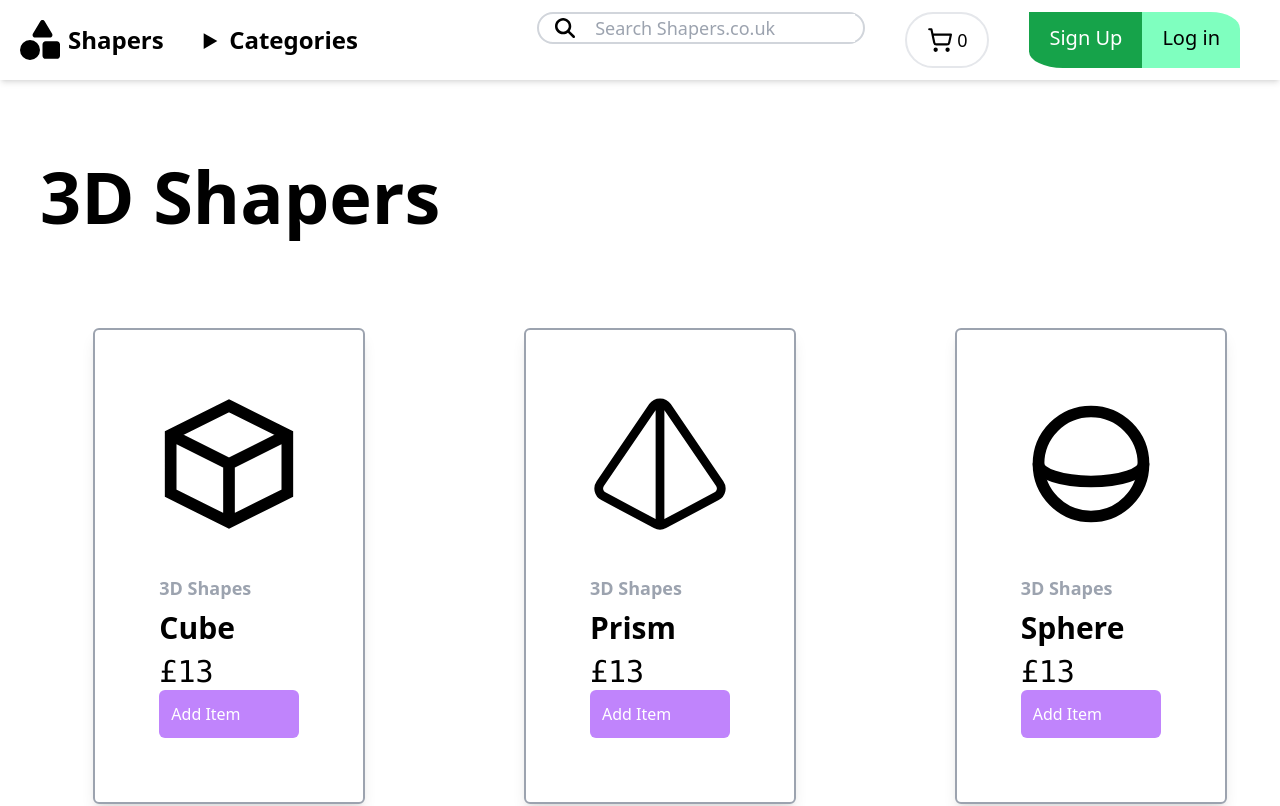
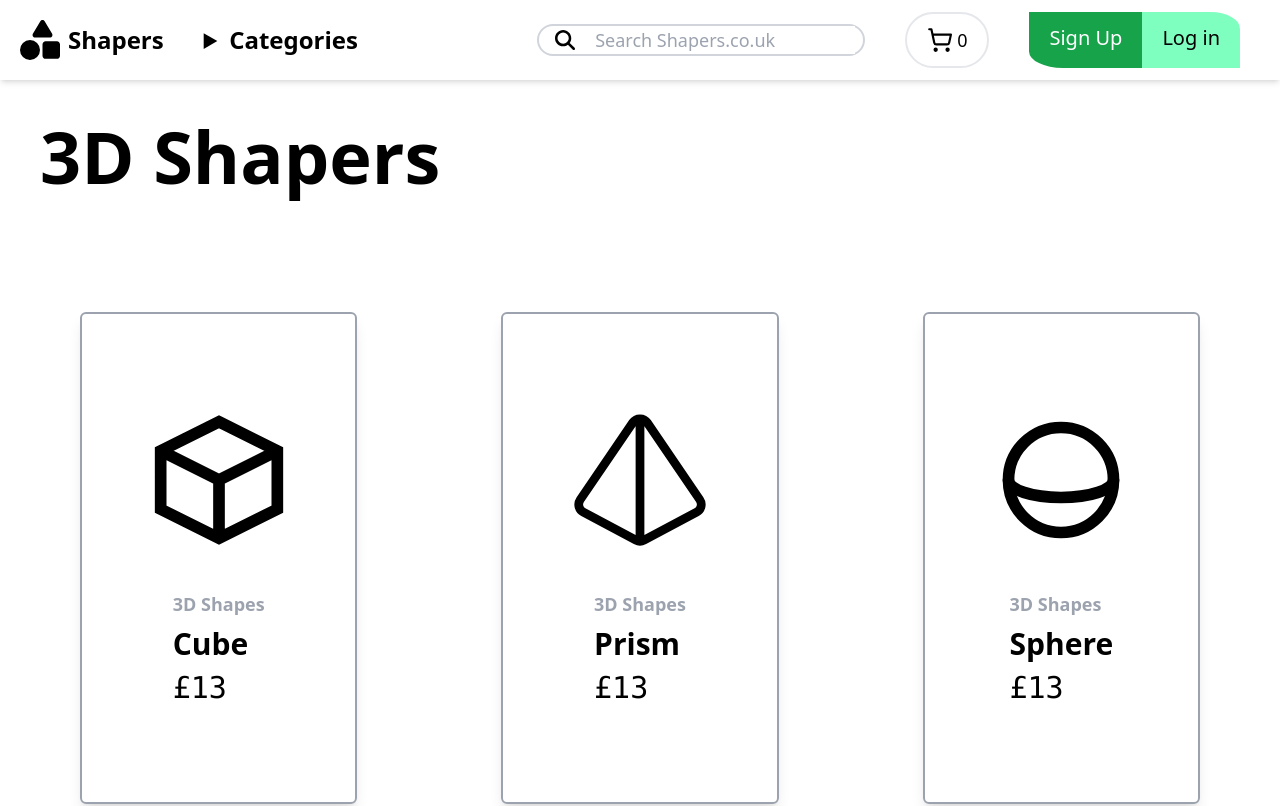
Before and after one commit to JGMundle/shapers-ecommerce, a Next.js app: page /3DShapes in a window 1280 px wide. Shown: the top 806 px of the page. Built offline with nearby package versions, Linux system fonts and the light colour scheme.

Commit message:
Add minor design changes to the 2D and 3D shape items

```diff
--- a/app/2DShapes/page.tsx
+++ b/app/2DShapes/page.tsx
@@ -58,8 +58,8 @@ const TwoDShapes = () => {
 
   return (
     <div>
-      <h1 className="text-7xl font-bold my-20 ml-10">2D Shapers</h1>
-      <div className="grid grid-cols-3 gap-3">
+      <h1 className="text-7xl font-bold my-10 ml-10">2D Shapers</h1>
+      <div className="grid grid-cols-3 gap-36 p-20">
 
         {itemData.map((item, index) => (
           <ProductCard
--- a/app/3DShapes/page.tsx
+++ b/app/3DShapes/page.tsx
@@ -23,8 +23,8 @@ const ThreeDShapes = () => {
 
   return (
     <div>
-      <h1 className="text-7xl font-bold my-20 ml-10">3D Shapers</h1>
-      <div className="grid grid-cols-3 gap-3">
+      <h1 className="text-7xl font-bold my-10 ml-10">3D Shapers</h1>
+      <div className="grid grid-cols-3 gap-36 p-20">
         {itemDataThreeDimentional.map((item, index) => (
           <ProductCard
             key={index}
--- a/app/components/Basket/AddItemButton.tsx
+++ b/app/components/Basket/AddItemButton.tsx
@@ -1,26 +1,44 @@
-'use client'
-import React from 'react'
-import { BasketItem, useBasket } from '@/Statemanager/useBasket';
+"use client";
+import React from "react";
+import { BasketItem, useBasket } from "@/Statemanager/useBasket";
+import { FaShoppingBag } from "react-icons/fa";
 
 interface Props {
-  item: BasketItem
+  item: BasketItem;
 }
 
-const AddItemButton = ({item}: Props) => {
+const AddItemButton = ({ item }: Props) => {
   //You need React Redux And redux-toolkit
   //{id: 1, url: "www.google.com", category: "clothes", description: "Very nice", name: "Nike", price: 15, quantity: 1}
-  let { addItem } = useBasket()
+  let { addItem } = useBasket();
   // let storeItem = useBasket((state) => state.items)
 
   const handleAddToBasket = () => {
-      addItem(item)
+    addItem(item);
+  };
+
+  // Styles
+  const buttonStyle = {
+    addToBasket: {
+      display: "flex",
+      flexDirection: "row",
+      alignItems: "center",
+      backgroundColor: "#2e8bc0",
+      alignContent: "center",
+      justifyContent: "center",
+      borderRadius: 7,
+      paddingBlock: 5,
+
+      marginBlock: 10,
+    },
   };
 
   return (
-    <div className="p-3 rounded-md bg-purple-400 text-white" onClick={handleAddToBasket}>
-      <h1>Add Item</h1>
+    <div onClick={handleAddToBasket}>
+      <FaShoppingBag name="shopping" size={24} style={{ marginRight: 3 }} />
+      <p>Add to Basket</p>
     </div>
   );
-}
+};
 
-export default AddItemButton
+export default AddItemButton;
--- a/app/components/Basket/ProductCard.module.css
+++ b/app/components/Basket/ProductCard.module.css
@@ -1,11 +1,14 @@
 .mainItemStyle {
+    display: flex;
+    flex-direction: column;
+    align-items: center;
+
     border-width: 2px;
     --tw-border-opacity: 1;
         border-color: rgb(156 163 175 / var(--tw-border-opacity, 1));
 
     border-radius: 0.375rem;
-    padding-inline: 2.5rem;
-    padding: 4rem;
+    padding-block: 6rem;
 
 
     --tw-shadow: 0 10px 15px -3px rgb(0 0 0 / 0.1), 0 4px 6px -4px rgb(0 0 0 / 0.1);
--- a/app/components/Basket/ProductCard.tsx
+++ b/app/components/Basket/ProductCard.tsx
@@ -9,7 +9,7 @@ import { BasketItem } from "@/Statemanager/useBasket";
 const ProductCard = (basket: Partial<BasketItem>) => {
   // styles
   const recommendationStyle = {
-    mainDiv: "flex flex-row justify-center ml-10 mb-5 p-4",
+    // mainDiv: "flex flex-row justify-center ml-10 mb-5 p-4 border-2",
 
     itemCategory: "font-bold text-gray-400 text-lg",
     itemName: "text-3xl mt-2 font-extrabold",
@@ -19,11 +19,10 @@ const ProductCard = (basket: Partial<BasketItem>) => {
   return (
     <Link
       href={`/products/${basket.id}`}
-      className={recommendationStyle.mainDiv}
+      className={styles.mainItemStyle}
     >
       {/* Recommendation for 2D shapes */}
       {/* Icons */}
-      <div className={styles.mainItemStyle}>
         <div>{basket.icon}</div>
         <div className="mt-10">
           <h2 className={recommendationStyle.itemCategory}>
@@ -32,8 +31,6 @@ const ProductCard = (basket: Partial<BasketItem>) => {
           <h1 className={recommendationStyle.itemName}>{basket.name}</h1>
 
           <h2 className={recommendationStyle.itemPrice}>£{basket.price}</h2>
-        </div>
-        <AddItemButton item={basket as BasketItem} />
       </div>
       {/* <div className='bg-gray-200'/> */}
     </Link>
--- a/app/components/SearchBar/SearchBar.tsx
+++ b/app/components/SearchBar/SearchBar.tsx
@@ -12,7 +12,7 @@ const SearchBar = () => {
 
   const searchBarStyle = {
     mainContainer:
-      "border-2 border-gray-300 flex flex-row space-x-5 items-center px-2 pl-4 rounded-full",
+      "border-2 border-gray-300 flex flex-row space-x-5 items-center px-2 pl-4 mt-3 rounded-full",
     inputStyle: "text-lg",
   };
 
--- a/app/products/[id]/page.tsx
+++ b/app/products/[id]/page.tsx
@@ -2,28 +2,12 @@
 import { iconMapObject } from '@/app/2DShapes/page';
 import { itemData } from '@/app/utils/productdata';
 import React from 'react'
-import { FaShoppingBag } from "react-icons/fa";
+
 import { useParams } from 'next/navigation';
 
 
 
 const page = () => {
-  // Styles
-  const styles = {
-    addToBasket: {
-      display: "flex",
-      flexDirection: "row",
-      alignItems: "center",
-      backgroundColor: "#2e8bc0",
-      alignContent: "center",
-      justifyContent: "center",
-      borderRadius: 7,
-      paddingBlock: 5,
-
-      marginBlock: 10,
-    },
-  };
-
   function returnIconName(id: string | number): string | undefined {
       return itemData.find((shape) => shape.id === id)?.icon
   }
@@ -52,10 +36,7 @@ const page = () => {
         <h1 style={{ fontSize: 30 }}>£{Number(itemData.price)}</h1>
       </div> */}
 
-      {/* <div style={styles.addToBasket} onClick={() => handleAddItem()}>
-        <FaShoppingBag name="shopping" size={24} style={{ marginRight: 3 }} />
-        <p>Add to Basket</p>
-      </div> */}
+      {/* This is where the "Add item button" was */}
 
       {/* Description */}
       <div>
```
Also changed, not shown: Statemanager/useBasket.ts (+0 -31 lines), CommitLog.txt.
